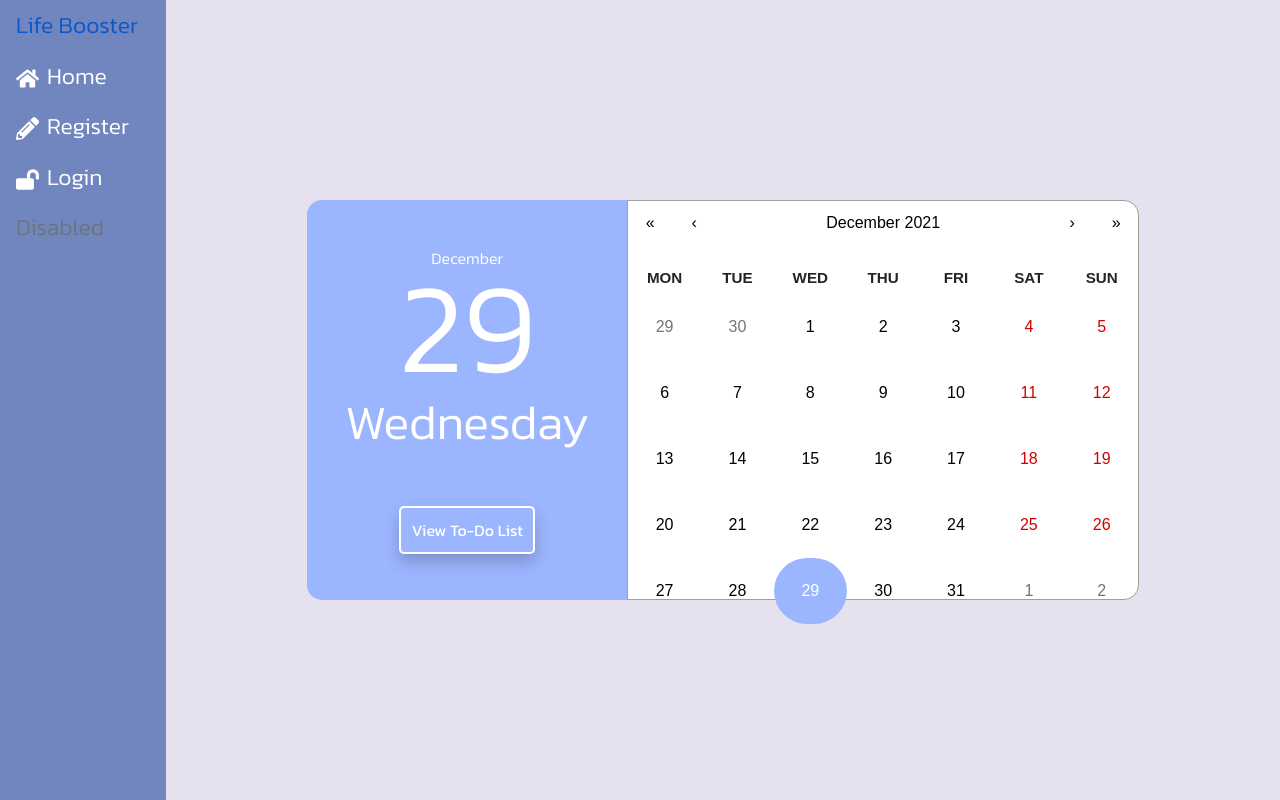
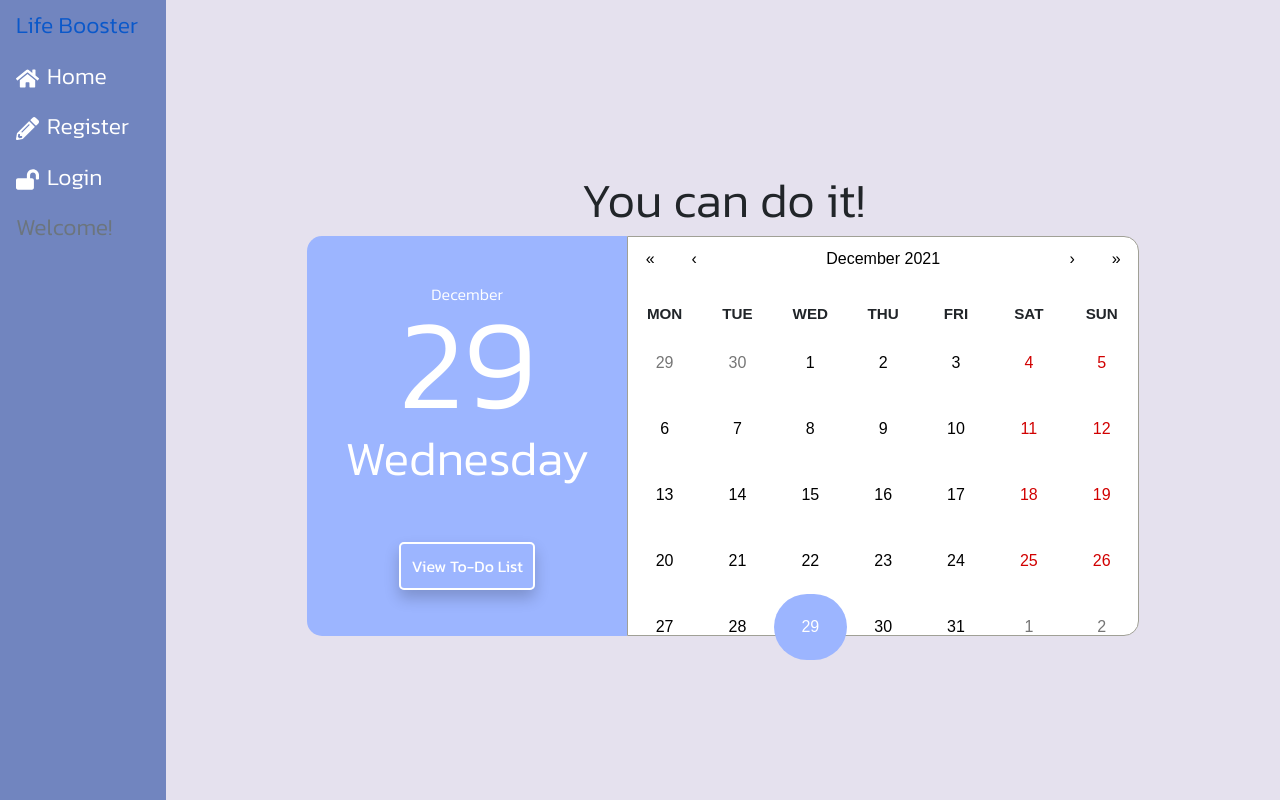
Before and after one commit to hyjin123/life-booster, a React (Create React App) app in the folder frontend/: page /home in a window 1280 px wide. Built offline with nearby package versions, Linux system fonts and the light colour scheme; no server answers.

Commit message:
created a banner with an inspiring customized message

```diff
--- a/frontend/src/App.js
+++ b/frontend/src/App.js
@@ -10,12 +10,14 @@ import Login from './components/Login';
 function App() {
 
   const [userId, setUserId] = useState(0);
+  const [firstName, setFirstName] = useState("");
+  const [lastName, setLastName] = useState("");
 
   return (
     <BrowserRouter>
       <Routes>
         <Route path="/" element={<FrontPage />} />
-        <Route path="/home" element={<MainPage userId={userId} setUserId={setUserId} />} />
+        <Route path="/home" element={<MainPage userId={userId} setUserId={setUserId} firstName={firstName} setFirstName={setFirstName} lastName={lastName} setLastName={setLastName} />} />
         <Route path="/register" element={<Register />} />
         <Route path="/login" element={<Login />} />
       </Routes>
--- /dev/null
+++ b/frontend/src/components/Banner.js
@@ -0,0 +1,12 @@
+import React from 'react';
+
+export default function Banner(props) {
+
+  const { firstName, lastName } = props;
+
+  return (
+  <div className="banner">
+    You can do it! {firstName} {lastName}
+  </div>
+  )
+}
--- a/frontend/src/components/MainPage.css
+++ b/frontend/src/components/MainPage.css
@@ -15,7 +15,6 @@ body {
 .calendar-container {
   display: flex;
   flex-direction: row;
-  margin: auto;
 }
 
 .selected-day {
@@ -57,3 +56,15 @@ body {
   color: #fff;
   border: none;
 }
+
+.second-container {
+  width: 100%;
+  display: flex;
+  flex-direction: column;
+  justify-content: center;
+  align-items: center;
+}
+
+.banner {
+  font-size: 3em;
+}
--- a/frontend/src/components/MainPage.js
+++ b/frontend/src/components/MainPage.js
@@ -3,10 +3,12 @@ import NavBar from "./NavBar";
 import DateCalendar from "./DateCalendar";
 import "./MainPage.css";
 import axios from "axios";
+import Banner from "./Banner";
 
 function MainPage(props) {
   const [date, setDate] = useState(new Date());
-  const { userId, setUserId } = props;
+  const { userId, setUserId, firstName, lastName, setFirstName, setLastName } =
+    props;
   const weekdays = [
     "Sunday",
     "Monday",
@@ -45,7 +47,10 @@ function MainPage(props) {
       })
       .then((res) => {
         const user = res.data.user;
-        setUserId(user.id)
+        // set states based on logged in user information
+        setUserId(user.id);
+        setFirstName(user.first_name);
+        setLastName(user.last_name);
       })
       .catch((err) => console.log(err));
   }, [userId]);
@@ -53,6 +58,8 @@ function MainPage(props) {
   return (
     <div className="main-container">
       <NavBar />
+      <div className="second-container">
+        <Banner firstName={firstName} lastName={lastName}/>
         <div className="calendar-container">
           <div className="selected-day">
             <div>{months[date.getMonth()]}</div>
@@ -67,6 +74,7 @@ function MainPage(props) {
           <DateCalendar date={date} setDate={setDate} />
         </div>
       </div>
+    </div>
   );
 }
 
--- a/frontend/src/components/NavBar.js
+++ b/frontend/src/components/NavBar.js
@@ -2,7 +2,7 @@ import "./NavBar.css";
 import { Nav } from "react-bootstrap";
 import { FaHome, FaPencilAlt, FaLockOpen } from 'react-icons/fa';
 
-function NavBar() {
+function NavBar(props) {
   return (
     <div className="position-relative">
       <Nav defaultActiveKey="/home" className="flex-column nav-container">
@@ -22,7 +22,7 @@ function NavBar() {
           Login
         </Nav.Link>
         <Nav.Link className="nav" eventKey="disabled" disabled>
-          Disabled
+          Welcome!
         </Nav.Link>
       </Nav>
     </div>
```
Lines whose indentation alone changed are shown as unchanged.
